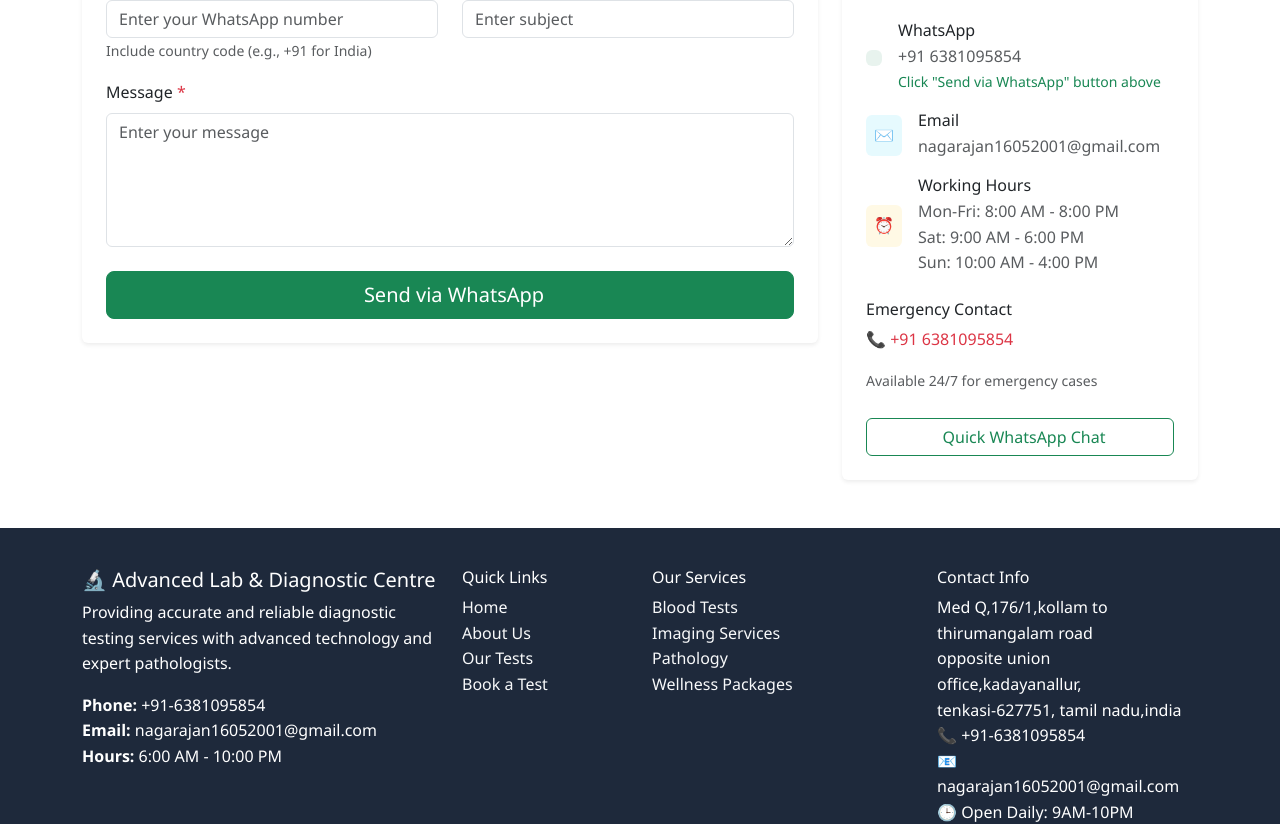
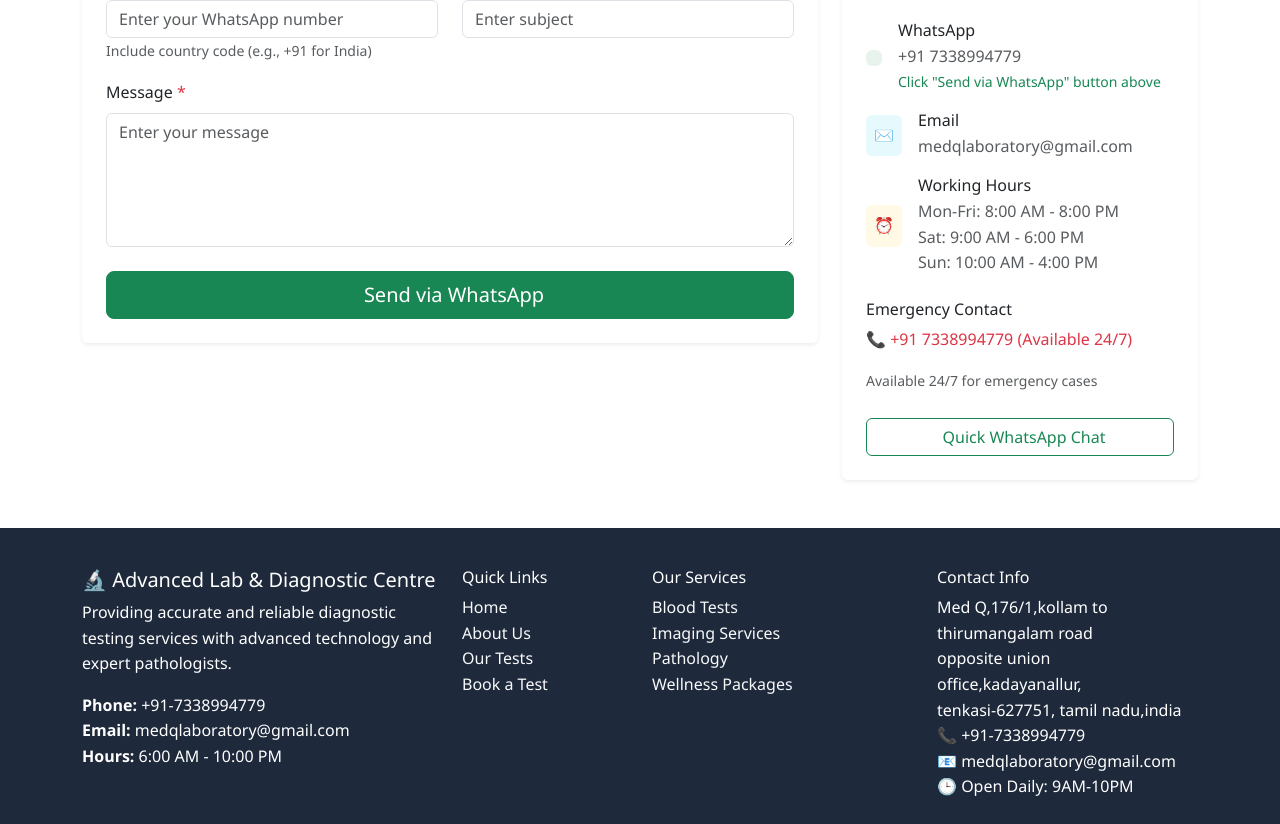
Before and after one commit to Nagarajan160520/Advanced-Lab-Diagnostic, a React (Create React App) app: page /contact in a window 1280 px wide. Shown: the part 526-1350 px from the top of the page. Built offline with nearby package versions, Linux system fonts and the light colour scheme.

Commit message:
some pages changed

```diff
--- a/src/components/CategoryDetail.js
+++ b/src/components/CategoryDetail.js
@@ -499,7 +499,7 @@ const CategoryDetail = () => {
 
             {/* Clickable Phone Number */}
             <a
-              href="tel:6381095854"
+              href="tel:7338994779"
               style={{
                 display: 'inline-flex',
                 alignItems: 'center',
@@ -527,7 +527,7 @@ const CategoryDetail = () => {
                 e.target.style.boxShadow = '0 4px 15px rgba(40, 167, 69, 0.3)';
               }}
             >
-              📞 Call: 6381095854
+              📞 Call: 7338994779
             </a>
 
             <p style={{
--- a/src/components/Footer.js
+++ b/src/components/Footer.js
@@ -10,8 +10,8 @@ const Footer = () => {
             <h5>🔬 Advanced Lab & Diagnostic Centre</h5>
             <p>Providing accurate and reliable diagnostic testing services with advanced technology and expert pathologists.</p>
             <div className="mt-3">
-              <strong>Phone:</strong> +91-6381095854<br />
-              <strong>Email:</strong> nagarajan16052001@gmail.com<br />
+              <strong>Phone:</strong> +91-7338994779<br />
+              <strong>Email:</strong> medqlaboratory@gmail.com<br />
               <strong>Hours:</strong> 6:00 AM - 10:00 PM
             </div>
           </div>
@@ -43,8 +43,8 @@ const Footer = () => {
               <li>thirumangalam road</li>
               <li>opposite union office,kadayanallur,</li>
               <li>tenkasi-627751, tamil nadu,india</li>
-              <li>📞 +91-6381095854</li>
-              <li>📧 nagarajan16052001@gmail.com</li>
+              <li>📞 +91-7338994779</li>
+              <li>📧 medqlaboratory@gmail.com</li>
               <li>🕒 Open Daily: 9AM-10PM</li>
             </ul>
           </div>
--- a/src/components/Navbar.js
+++ b/src/components/Navbar.js
@@ -305,7 +305,7 @@ const Navbar = () => {
                   onMouseLeave={() => setEmergencyHover(false)}
                 >
                   <span style={{ marginRight: '5px' }}>📞</span>
-                  Emergency: +91 6381095854
+                  Emergency: +91 7338994779
                 </Link>
               </li>
             </ul>
--- a/src/pages/About.js
+++ b/src/pages/About.js
@@ -396,13 +396,13 @@ const About = () => {
                       <div className="col-md-6 mb-2">
                         <p className="mb-1">
                           <i className="fas fa-phone me-2 text-success"></i>
-                          <strong>+91-6381095854</strong>
+                          <strong>+91-7338994779</strong>
                         </p>
                       </div>
                       <div className="col-md-6 mb-2">
                         <p className="mb-1">
                           <i className="fas fa-envelope me-2 text-info"></i>
-                          tring123@gmail.com
+                          medqlaboratory@gmail.com
                         </p>
                       </div>
 
--- a/src/pages/BookAppointment.js
+++ b/src/pages/BookAppointment.js
@@ -76,7 +76,7 @@ Thank you for choosing MedQ Diagnostics!`;
   const sendWhatsAppMessage = (data) => {
     const message = formatWhatsAppMessage(data);
     // Replace with your WhatsApp number (include country code without +)
-    const whatsappNumber = '916381095854'; // CHANGE THIS TO YOUR WHATSAPP NUMBER
+    const whatsappNumber = '917338991779'; // CHANGE THIS TO YOUR WHATSAPP NUMBER
     const encodedMessage = encodeURIComponent(message);
     const whatsappUrl = `https://wa.me/${whatsappNumber}?text=${encodedMessage}`;
 
--- a/src/pages/Contact.js
+++ b/src/pages/Contact.js
@@ -49,7 +49,7 @@ Thank you for contacting MedQ Diagnostics!`;
   const sendWhatsAppMessage = (data) => {
     const message = formatWhatsAppMessage(data);
     // Replace with your WhatsApp number (include country code without +)
-    const whatsappNumber = '916381095854'; // CHANGE THIS TO YOUR WHATSAPP NUMBER
+    const whatsappNumber = '917338991779'; // CHANGE THIS TO YOUR WHATSAPP NUMBER
     const encodedMessage = encodeURIComponent(message);
     const whatsappUrl = `https://wa.me/${whatsappNumber}?text=${encodedMessage}`;
 
@@ -272,7 +272,7 @@ Thank you for contacting MedQ Diagnostics!`;
                   </div>
                   <div>
                     <h6 className="mb-1">WhatsApp</h6>
-                    <p className="text-muted mb-0">+91 6381095854</p>
+                    <p className="text-muted mb-0">+91 7338994779</p>
                     <small className="text-success">Click "Send via WhatsApp" button above</small>
                   </div>
                 </div>
@@ -283,7 +283,7 @@ Thank you for contacting MedQ Diagnostics!`;
                   </div>
                   <div>
                     <h6 className="mb-1">Email</h6>
-                    <p className="text-muted mb-0">nagarajan16052001@gmail.com</p>
+                    <p className="text-muted mb-0">medqlaboratory@gmail.com</p>
                   </div>
                 </div>
 
@@ -305,7 +305,7 @@ Thank you for contacting MedQ Diagnostics!`;
               <div className="mt-4">
                 <h6>Emergency Contact</h6>
                 <p className="text-danger">
-                  📞 +91 6381095854
+                  📞 +91 7338994779 (Available 24/7)
                 </p>
                 <small className="text-muted">
                   Available 24/7 for emergency cases
@@ -315,7 +315,7 @@ Thank you for contacting MedQ Diagnostics!`;
               {/* Quick WhatsApp Button */}
               <div className="mt-4 text-center">
                 <a
-                  href={`https://wa.me/916381095854?text=${encodeURIComponent('Hi, I need medical assistance.')}`}
+                  href={`https://wa.me/917338991779?text=${encodeURIComponent('Hi, I need medical assistance.')}`}
                   target="_blank"
                   rel="noopener noreferrer"
                   className="btn btn-outline-success w-100"
--- a/src/pages/Home.js
+++ b/src/pages/Home.js
@@ -1001,7 +1001,7 @@ const Home = () => {
             </div>
             <div className="col-md-4 text-md-end">
               <a
-                href="tel:+91 6381095854"
+                href="tel:+91 7338994779"
                 className="btn btn-light btn-lg fw-bold px-4"
                 style={{
                   backgroundColor: '#2E8B57',
@@ -1010,7 +1010,7 @@ const Home = () => {
                   borderRadius: '8px'
                 }}
               >
-                📞 Call Now: +91-6381095854
+                📞 Call Now: +91-7338994779
               </a>
             </div>
           </div>
--- a/src/pages/Services.js
+++ b/src/pages/Services.js
@@ -287,7 +287,7 @@ const Services = () => {
               opacity: '0.95',
               fontWeight: '600'
             }}>
-              EFFECTIVE FROM APRIL 2025
+              EFFECTIVE FROM APRIL 2026
             </p>
           </div>
 
@@ -699,7 +699,7 @@ const Services = () => {
                   color: '#dc3545',
                   margin: '0'
                 }}>
-                  📞 6381095854
+                  📞 7338994779
                 </p>
               </div>
             </div>
@@ -735,7 +735,7 @@ const Services = () => {
             fontSize: '1.1rem',
             fontWeight: '600'
           }}>
-            📞 6381095854
+            📞 7338994779
           </p>
           <Link
             to="/contact"
```
